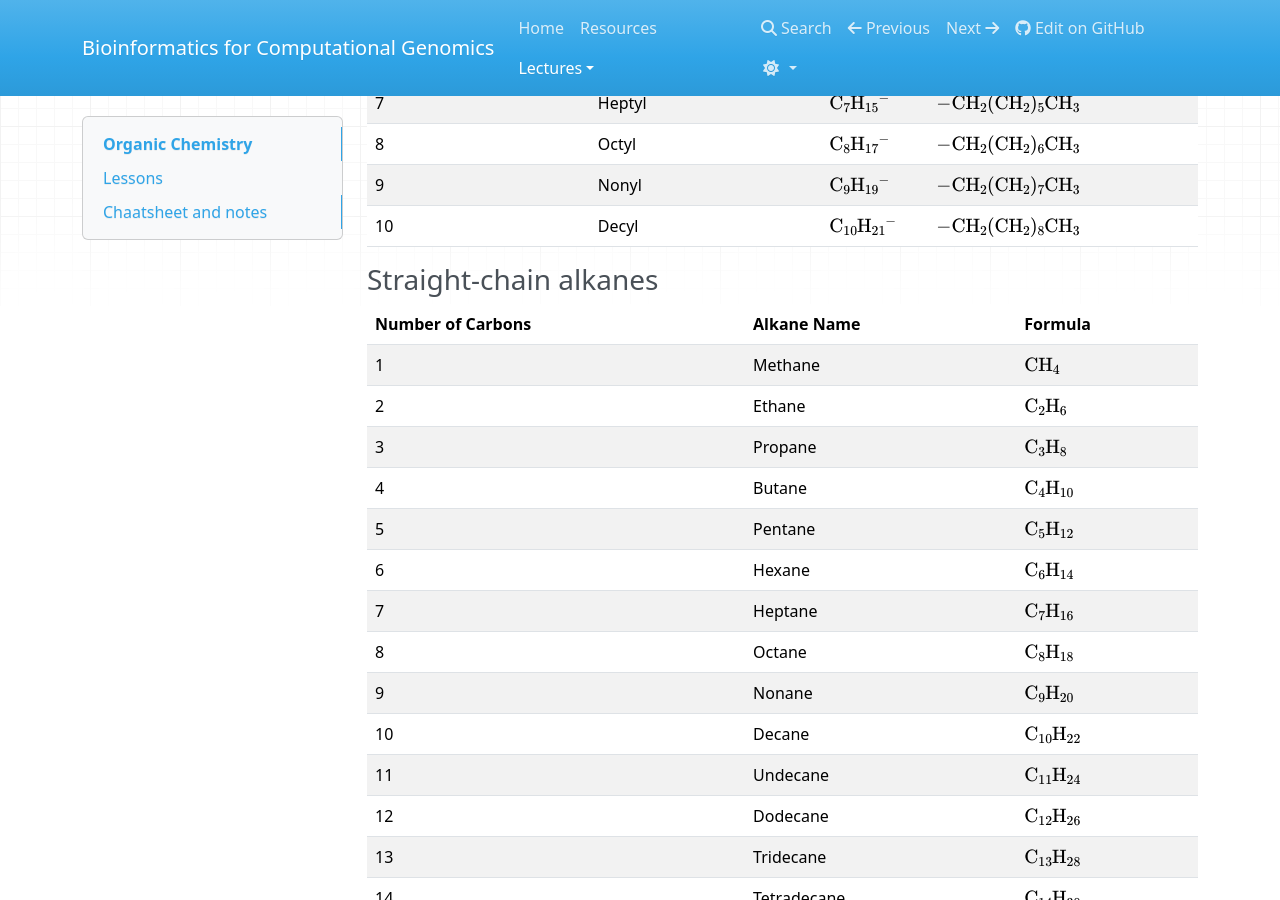
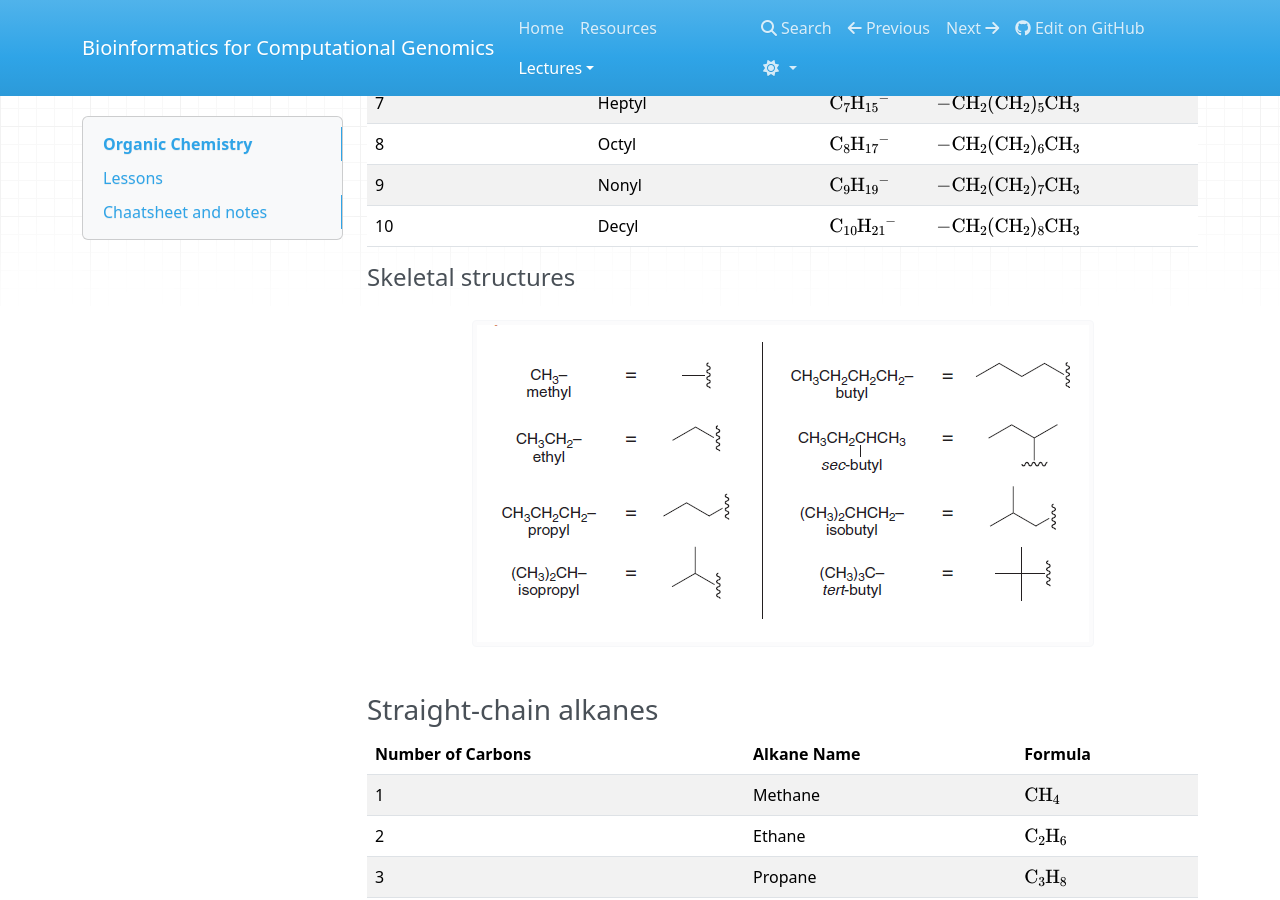
Before and after one commit to rhighs/bioinformatics-msc, an MkDocs documentation site: the page built from docs/lectures/organic-chemistry/index.md, in a window 1280 px wide and 900 px high, scrolled down 943 px. Built offline with MkDocs 1.6.1, drawn with Linux system fonts in a browser that asks for light colours; nearby versions of some CDN libraries.

Commit message:
alkyl groups skelatals

```diff
--- a/docs/lectures/organic-chemistry/index.md
+++ b/docs/lectures/organic-chemistry/index.md
@@ -32,6 +32,12 @@
 | 9                     | Nonyl           | $\ce{C9H19-}$    | $\ce{-CH2(CH2)7CH3}$          |
 | 10                    | Decyl           | $\ce{C10H21-}$   | $\ce{-CH2(CH2)8CH3}$          |
 
+#### Skeletal structures
+
+<p align="center">
+    <img src="assets/alkyl-groups-skeletals.png" />
+</p>
+
 ### Straight-chain alkanes
 
 | **Number of Carbons** | **Alkane Name** | **Formula**       |
```
Also changed, not shown: docs/lectures/organic-chemistry/assets/alkyl-groups-skeletals.png (added).
